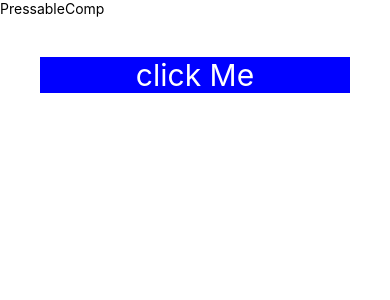
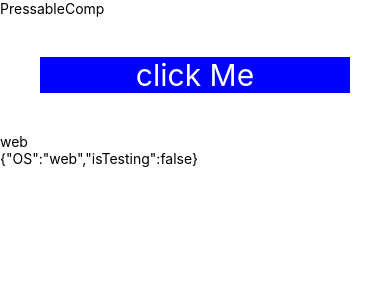
Before and after one commit to vaibhavzalte/first_app, a React Native app: screen / in a window 390 px wide. Shown: the top 300 px of the page. Built offline with nearby package versions, Linux system fonts and the light colour scheme.

Commit message:
Platform | Check OS

```diff
--- a/components/PressableComp.jsx
+++ b/components/PressableComp.jsx
@@ -1,4 +1,4 @@
-import { View, Text, Pressable,StatusBar } from 'react-native'
+import { View, Text, Pressable,StatusBar, Platform } from 'react-native'
 import React from 'react'
 
 export default function PressableComp() {
@@ -13,6 +13,8 @@ export default function PressableComp() {
                 onPressOut={() => console.log("on press out")}
             >
                 <Text style={{ backgroundColor: 'blue', color: 'white', fontSize: 30, margin: 40, textAlign: 'center' }}>click Me</Text>
+                <Text>{Platform.OS}</Text>
+                <Text>{JSON.stringify(Platform)}</Text>
             </Pressable>
         </View>
     )
```
